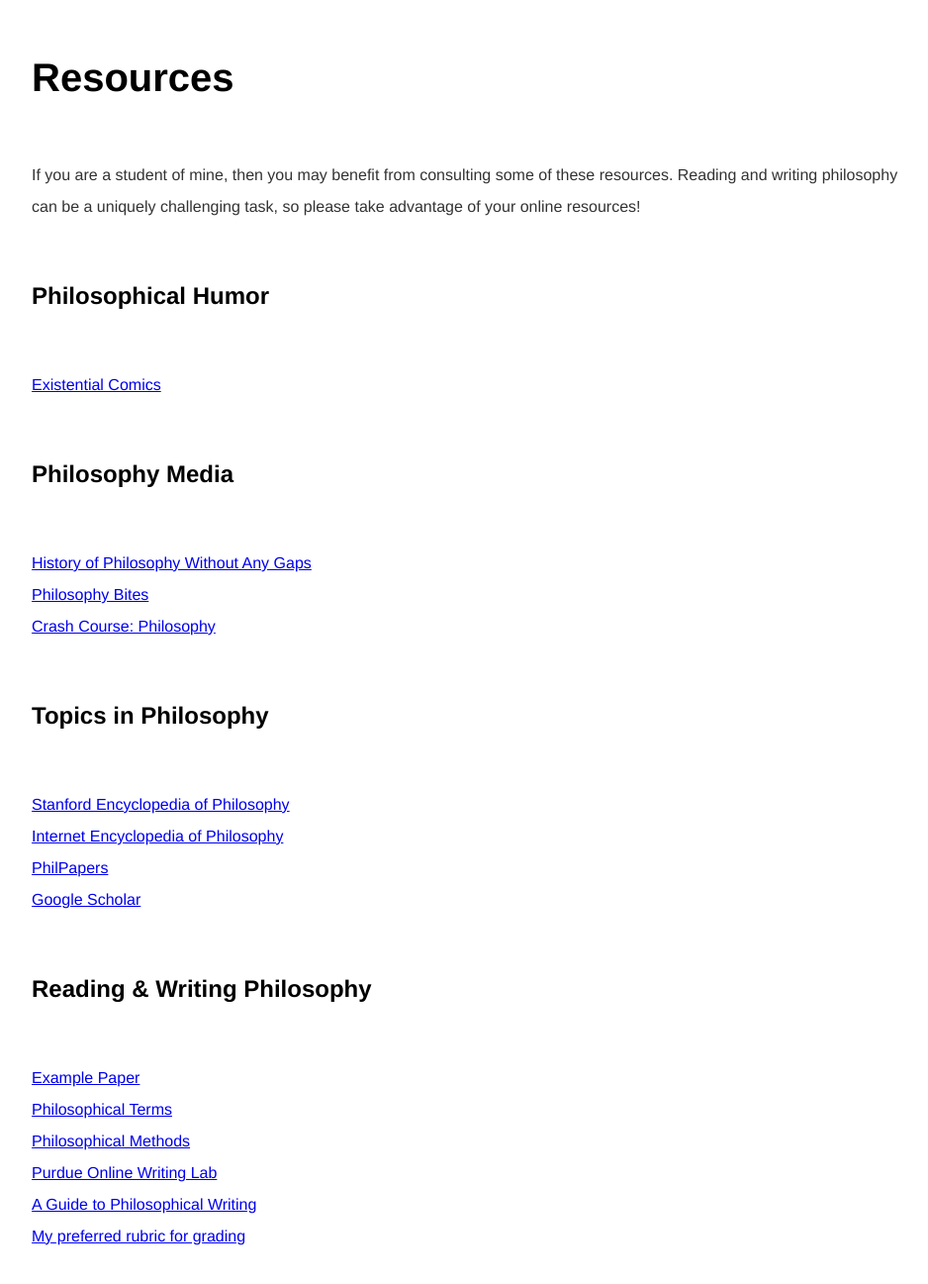
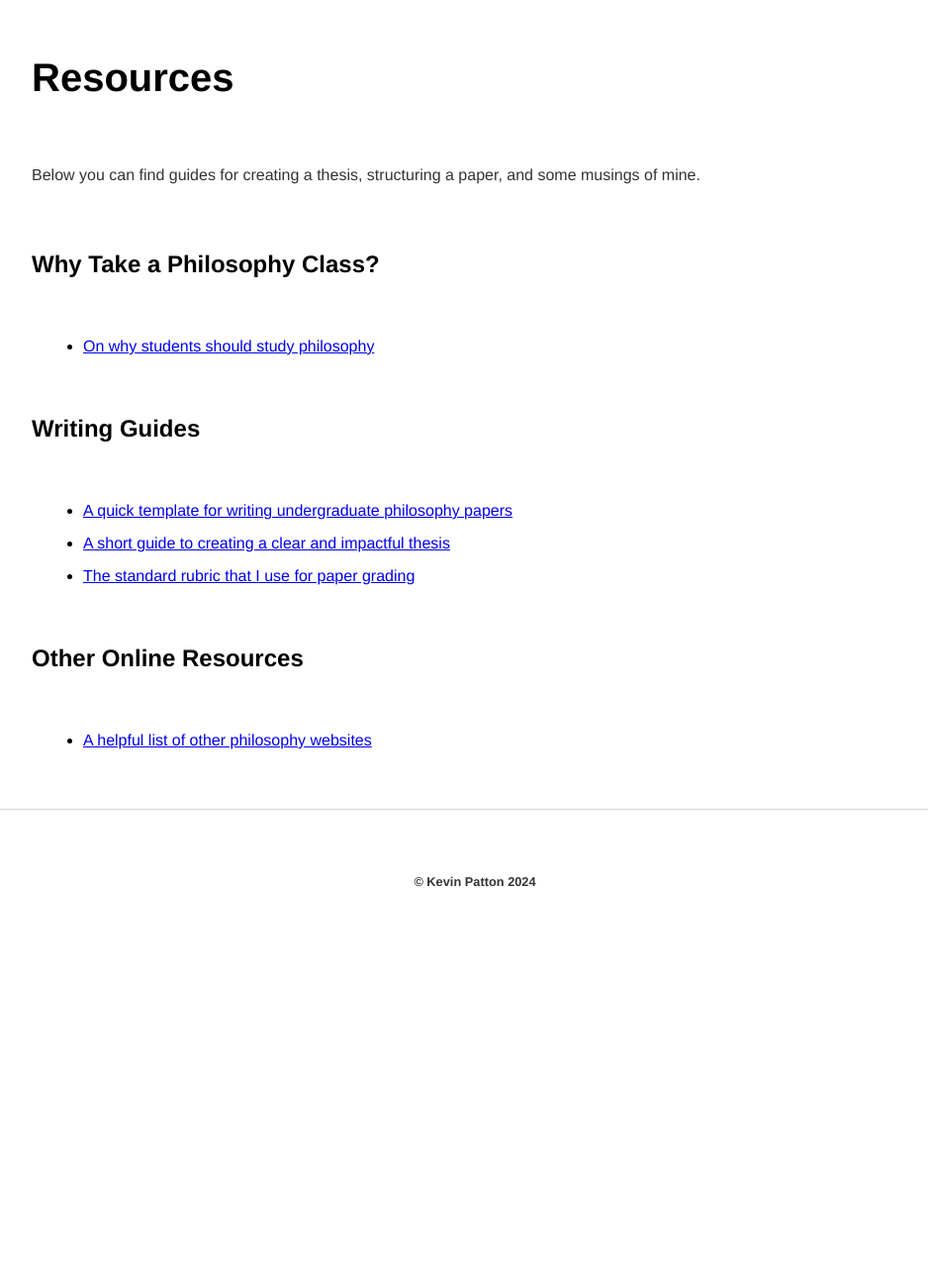
Before and after one commit to kevinjpatton/kevinjpatton.github.io, a Jekyll site: the page built from teaching/phil_2030/resources/index.html, in a window 1280 px wide and 1400 px high, scrolled down 260 px, cut to the strip 92-1389 px from the top of the window. Shown: the whole strip at 99% size, without its empty margins (160-1098 px from the left). Built offline with Jekyll 4.4.1, drawn with Linux system fonts in a browser that asks for light colours; Markdown is read by kramdown in place of the engine named in the settings; after the commit the page ends 1316 px from its top, so only the background shows below that; some of the changed text lies outside the part shown.

Commit message:
Update index.html

```diff
--- a/teaching/phil_2030/resources/index.html
+++ b/teaching/phil_2030/resources/index.html
@@ -3,15 +3,21 @@
 title: PHIL2030 - Resources
 ---
 <h1>Resources</h1>
-<p>If you are a student of mine, then you may benefit from consulting some of these resources.  Reading and writing philosophy can be a uniquely challenging task, so please take advantage of your online resources!</p>
-<h2>Philosophical Humor</h2>
-<p><a href="http://existentialcomics.com/" target="_blank">Existential Comics</a></p>
-<h2>Philosophy Media</h2>
-<p><a href="https://www.historyofphilosophy.net/" target="_blank">History of Philosophy Without Any Gaps</a><br><a href="https://philosophybites.com/" target=_blank">Philosophy Bites</a><br>
-<a href="https://www.youtube.com/watch?v=BNYJQaZUDrI&list=PL8dPuuaLjXtNgK6MZucdYldNkMybYIHKR" target="_blank">Crash Course: Philosophy</a></p>
-<h2>Topics in Philosophy</h2>
-<p><a href="http://plato.stanford.edu/" target="_blank">Stanford Encyclopedia of Philosophy</a><br><a href="http://www.iep.utm.edu/" target="_blank">Internet Encyclopedia of Philosophy</a><br><a href="http://philpapers.org/" target="_blank">PhilPapers</a><br><a href="https://scholar.google.com" target="_blank">Google Scholar</a></p>
-<h2>Reading & Writing Philosophy</h2>
-<p><a href="https://prezi.com/z4h1_fwilbxj/a-sample-philosophy-paper/" target="_blank">Example Paper</a><br><a href="https://en.wikipedia.org/wiki/Glossary_of_philosophy" target="_blank">Philosophical Terms</a><br><a href="https://en.wikipedia.org/wiki/Philosophical_methodology" target="_blank">Philosophical Methods</a><br><a href="http://owl.english.purdue.edu/owl/" target="_blank">Purdue Online Writing Lab</a><br><a href="http://writingproject.fas.harvard.edu/files/hwp/files/philosophical_writing.pdf" target="_blank">A Guide to Philosophical Writing</a><br><a href="/teaching/phil1020/Phil_Paper_Rubric.pdf" target="_blank">My preferred rubric for grading</a></p>
-<h2>Logic and Topics in Logic</h2>
-<p><a href="https://carnap.io/" target="_blank">Carnap: A Free Online Proof Program</a><br><a href="http://philosophy.hku.hk/think/" target="_blank">Introductions to Various Logics</a><br><a href="https://www.khanacademy.org/test-prep/lsat/lsat-lessons/logical-reasoning/a/logical-reasoning--article--getting-started/" target="_blank">Logical Reasoning</a></p>
+<p>Below you can find guides for creating a thesis, structuring a paper, and some musings of mine.</p>
+
+<h2>Why Take a Philosophy Class?</h2>
+<ul class="standard-list">
+  <li><a href="/pedagogy/handouts/Handout - Why Philosophy.pdf">On why students should study philosophy</a></li>
+</ul>
+
+<h2>Writing Guides</h2>
+<ul class="standard-list">
+   <li><a href="/pedagogy/handouts/Handout - Writing a Philosophy Paper.pdf">A quick template for writing undergraduate philosophy papers</a></li>
+  <li><a href="/pedagogy/handouts/Handout - Creating Your Thesis.pdf">A short guide to creating a clear and impactful thesis</a></li>
+  <li><a href="/pedagogy/handouts/Grading_Rubric_Colorful.pdf">The standard rubric that I use for paper grading</a></li>
+</ul>
+
+<h2>Other Online Resources</h2>
+<ul class="standard-list">
+  <li><a href="/pedagogy/handouts/Handout - Online Resources.pdf">A helpful list of other philosophy websites</a></li>
+</ul>
```
